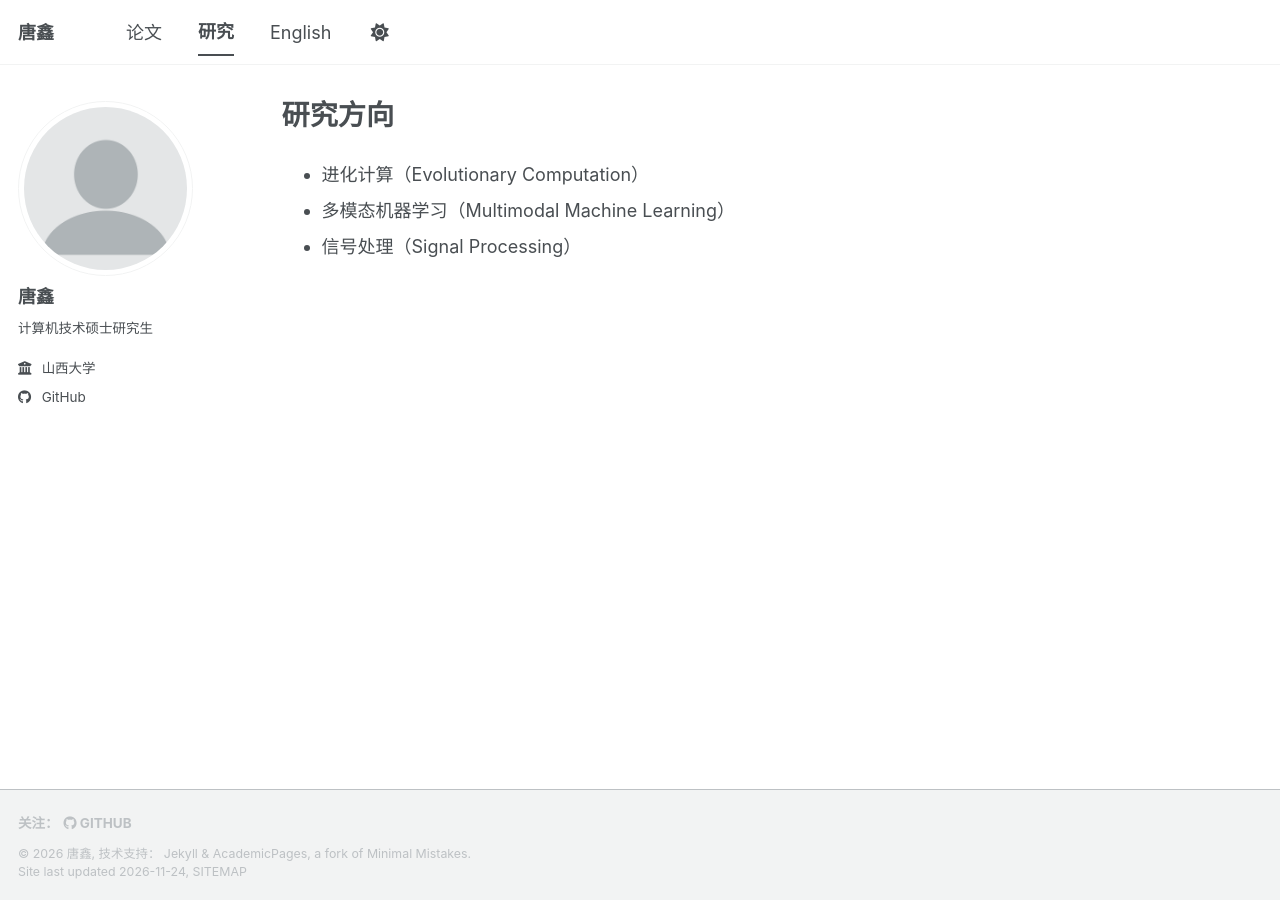
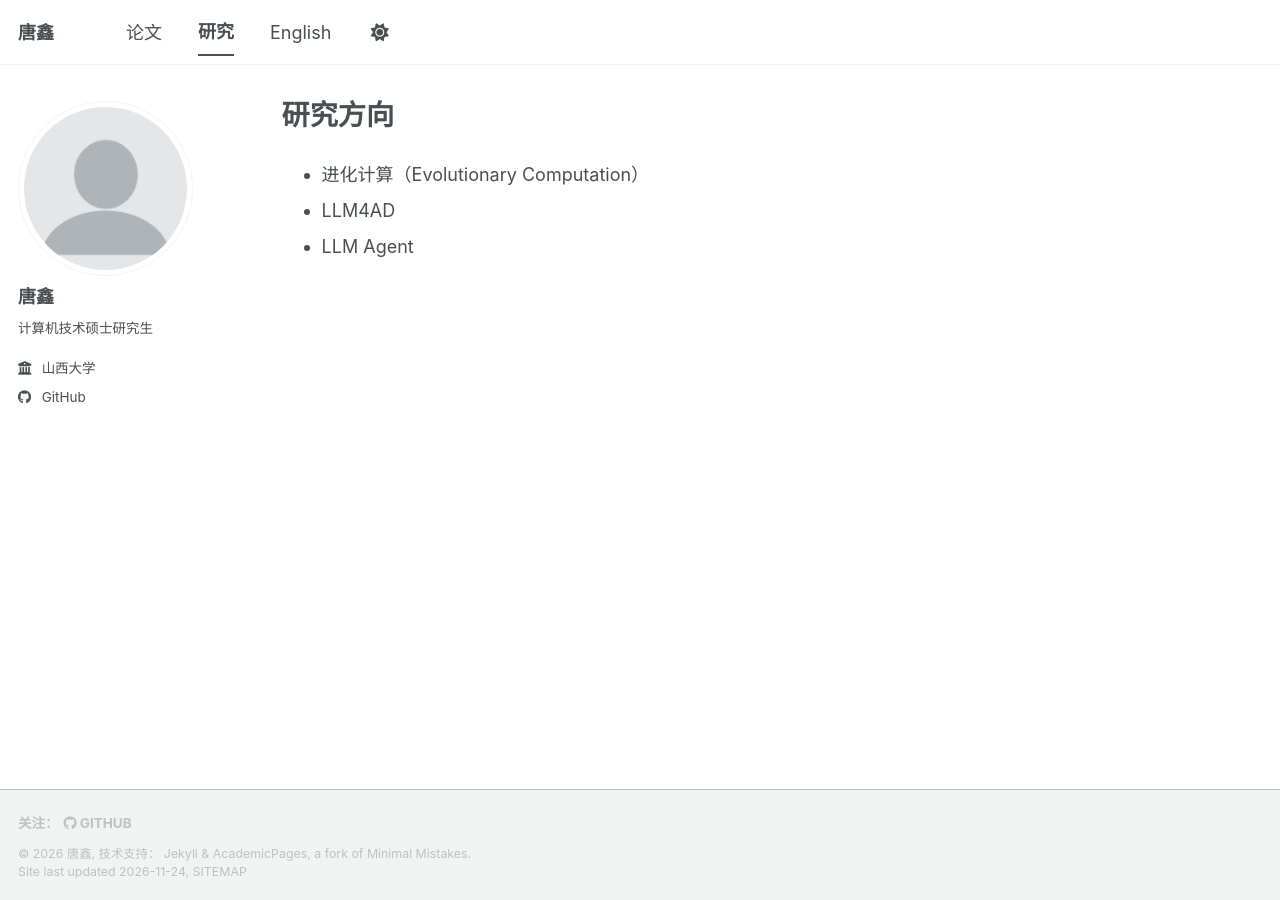
Before and after one commit to TangXin03/xintang03.github.io, a Jekyll site: the page built from _pages/research.md, in a window 1280 px wide. Built offline with Jekyll 4.4.1, drawn with Linux system fonts in a browser that asks for light colours; a style sheet for code colours, icons or effects is not loaded.

Commit message:
Update research.md

```diff
--- a/_pages/research.md
+++ b/_pages/research.md
@@ -5,5 +5,5 @@ author_profile: true
 ---
 
 - 进化计算（Evolutionary Computation）
-- 多模态机器学习（Multimodal Machine Learning）
-- 信号处理（Signal Processing）
+- LLM4AD
+- LLM Agent
```
